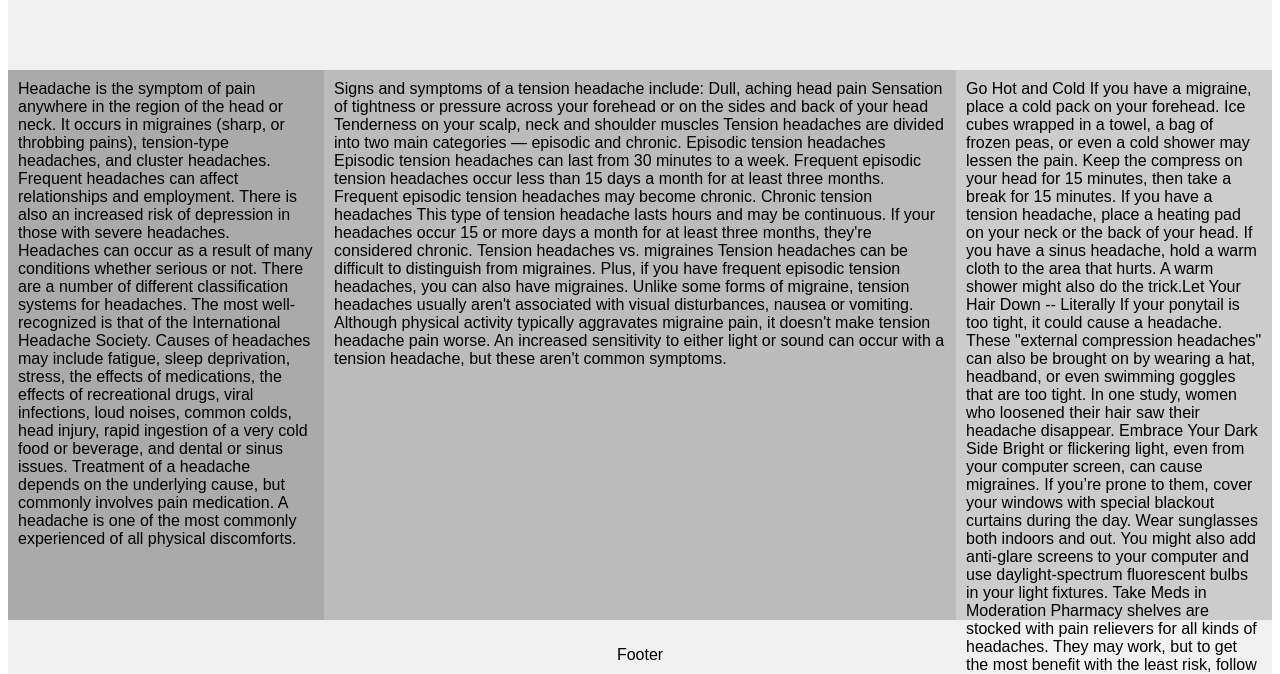
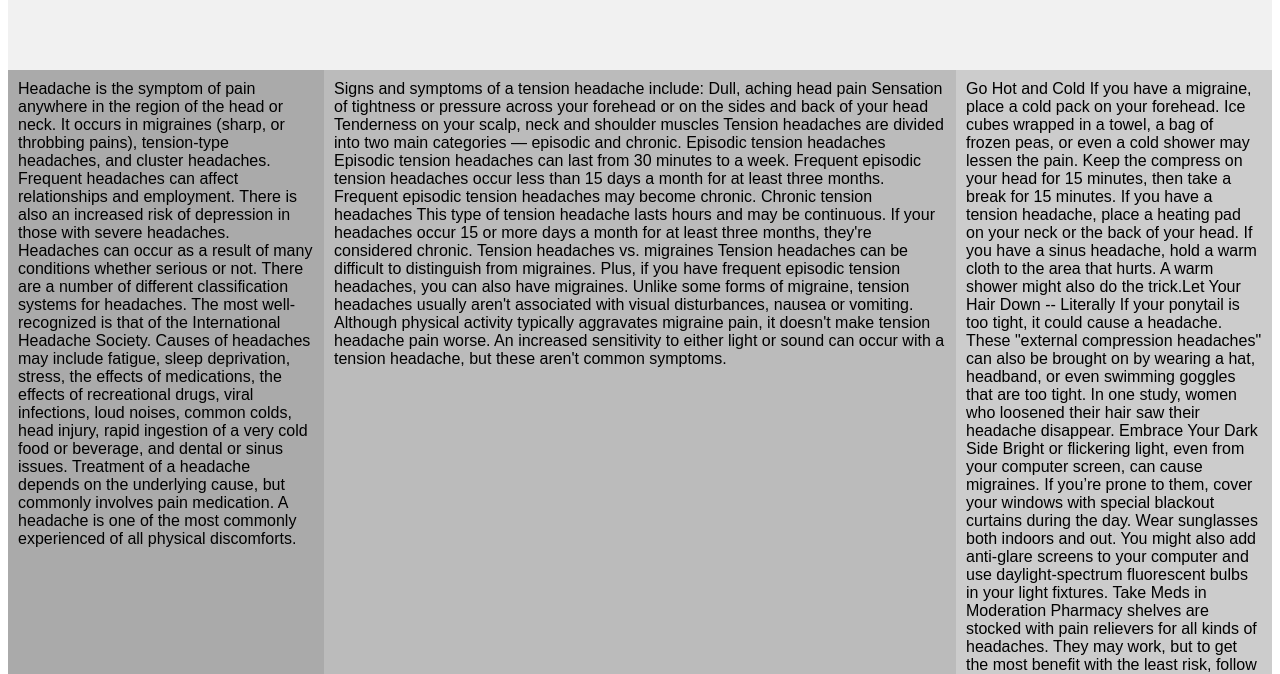
Before and after one commit to Kieranhak/projectwebsite2, a plain HTML site: page index.html in a window 1280 px wide. Shown: the part 146-820 px from the top of the page. Drawn offline with Linux system fonts and the light colour scheme.

Commit message:
Update index.html

```diff
--- a/index.html
+++ b/index.html
@@ -25,7 +25,7 @@ body {
 .column {
     float: left;
     padding: 10px;
-    height: 550px; /* Should be removed. Only for demonstration */
+    height: 650px; /* Should be removed. Only for demonstration */
 }
 
 /* Left and right column */
```
